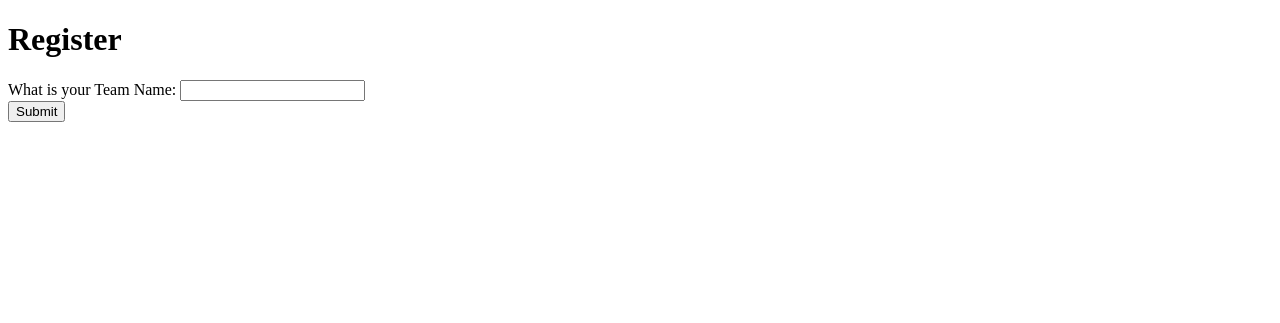
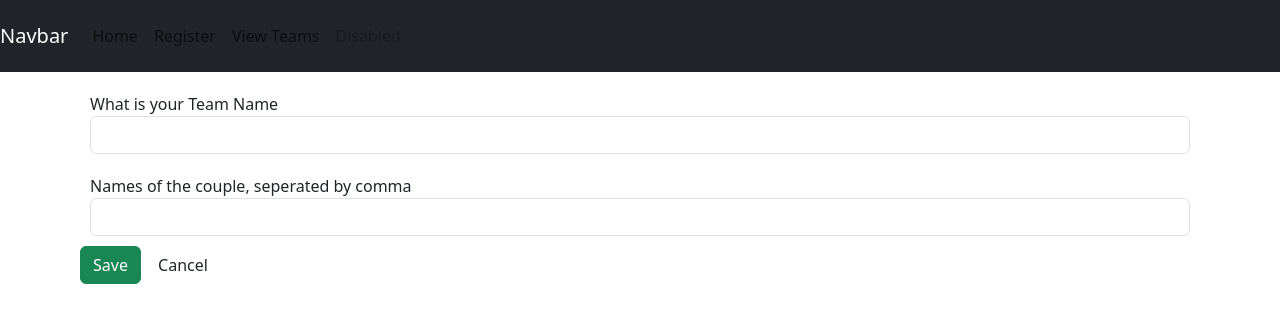
Before and after one commit to Krigovsky/CC, a Django app: page /cocktail/registraition/ in a window 1280 px wide. Shown: the top 323 px of the page. Run offline with Django 5.2, Linux system fonts and the light colour scheme; some libraries are stand-ins or nearby versions.

Commit message:
Update at end of the day

```diff
--- a/cocktail_comp/forms.py
+++ b/cocktail_comp/forms.py
@@ -1,4 +1,12 @@
 from django import forms
 
 class RegisterForm (forms.Form):
+    def __init__ (self, *args, **kwargs):
+        super().__init__(*args, **kwargs)
+
+        self.fields['team_name'].widget.attrs['class'] = 'form-control'
+        self.fields['partner_names'].widget.attrs['class'] = 'form-control'
+        # self.fields['team_name'].widget.attrs['class'] = 'form-label'
+
     team_name = forms.CharField(label="What is your Team Name", max_length=50)
+    partner_names = forms.CharField(label="Names of the couple, seperated by comma", max_length=100)
--- a/cocktail_comp/models.py
+++ b/cocktail_comp/models.py
@@ -7,6 +7,7 @@ from django.db import models
 
 class Couple (models.Model):
     team = models.CharField(max_length=200)
+    partner_names = models.CharField(max_length=200)
     golf_results = models.CharField(max_length=200, null=True)
     cocktail_results = models.CharField(max_length=200, null=True)
     past_results = models.CharField(max_length=200, null=True)
--- a/cocktail_comp/templates/cocktail/register.html
+++ b/cocktail_comp/templates/cocktail/register.html
@@ -1,21 +1,30 @@
-<!DOCTYPE html>
-<html>
-    <head>
-        <title>Welcome</title>
-    </head>
 
-    <body>
-        <div>
-            <h1>Register</h1>
-        </div>
+{% extends "template.html" %}
 
-        <div class="form-start">
-            <form action="/cocktail/view/" method="post">
-                {% csrf_token %}
-                {{form}}
-                <input type="submit" value="Submit">
-            </form>
-        </div>
+{% block content %}
 
-    </body>
-</html>
+    <div class="form-start">
+        <form action="/cocktail/view/" method="post">
+            {% csrf_token %}
+            {% for hidden in form.hidden_fields %}
+                {{ hidden }}
+            {% endfor %}
+
+            {% for field in form.visible_fields %}
+            <div class="form-group container">
+                <label for="{{ field.id_for_label }}">{{ field.label }}</label>
+                {{ field }}
+                {% for error in field.errors %}
+                    <span class="help-block">{{ error }}</span>
+                {% endfor %}
+
+            </div>
+            {% endfor %}
+          <button type="submit" class="btn btn-success">
+                  <span class="glyphicon glyphicon-ok"></span> Save
+                </button>
+                <a href="{% url 'cocktail:view' %}" class="btn btn-default">Cancel</a>
+          </form>
+    </div>
+
+{% endblock %}
--- /dev/null
+++ b/cocktail_comp/templates/template.html
@@ -0,0 +1,46 @@
+<!DOCTYPE html>
+<html>
+    <head>
+        <title>CC</title>
+        {% load bootstrap5 %}
+        {% bootstrap_css %}
+        {% bootstrap_javascript %}
+        {% load widget_tweaks  %}
+        <style>
+          .container {
+            padding: 10px;
+          }
+        </style>
+    </head>
+
+    <body>
+        <div id="top-nav">
+            <nav class="navbar navbar-expand-lg navbar-dark bg-dark">
+                <a class="navbar-brand" href="#">Navbar</a>
+                <div class=" navbar" id="navbarNav">
+                  <ul class="navbar-nav">
+                    <li class="nav-item active">
+                      <a class="nav-link" href="{% url 'cocktail:index' %}">Home </a>
+                    </li>
+                    <li class="nav-item">
+                      <a class="nav-link" href="{% url 'cocktail:registraition' %}">Register</a>
+                    </li>
+                    <li class="nav-item">
+                      <a class="nav-link" href="{% url 'cocktail:view' %}">View Teams</a>
+                    </li>
+                    <li class="nav-item">
+                      <a class="nav-link disabled" href="#">Disabled</a>
+                    </li>
+                  </ul>
+                </div>
+              </nav>
+        </div>
+
+        <div id="content" class="container">
+            {% block content%}
+            {% endblock %}
+        </div>
+
+
+    </body>
+</html>
--- a/cocktail_comp/urls.py
+++ b/cocktail_comp/urls.py
@@ -2,7 +2,7 @@ from django.urls import path
 from . import views
 
 
-app_name = "polls"
+app_name = "cocktail"
 
 urlpatterns = [
     path("", views.index, name='index'),
--- a/cocktail_comp/views.py
+++ b/cocktail_comp/views.py
@@ -7,16 +7,17 @@ from django.views import generic
 
 from .models import Couple
 from .forms import RegisterForm
-
+from .utils import split_names, decode_name
 # Create your views here.
 def index (request):
     return render(request, "cocktail/index.html")
 
 def registraition (request):
     print("On registration page")
-
+    template = loader.get_template("cocktail/register.html")
     form = RegisterForm()
-    return render(request, "cocktail/register.html", { "form":form })
+    context = { "form":form }
+    return HttpResponse(template.render(context, request))
 
 def view (request):
 
@@ -26,12 +27,15 @@ def view (request):
 
         if form.is_valid():
             print("Name from form -> ", form.cleaned_data["team_name"])
-            cpl_session = Couple.objects.create(team=form.cleaned_data["team_name"])
+            # print("Partner names -> ", form.cleaned_data["partner_names"], type(form.cleaned_data["partner_names"]))
+            names = split_names(form.cleaned_data["partner_names"])
+            cpl_session = Couple.objects.create(team=form.cleaned_data["team_name"], partner_names=names)
 
 
-        couples = get_list_or_404(Couple)
-        print("Couple -> ", couples, type(couples))
-        print("Name -> ", couples[0].team)
-        return render(request, "cocktail/view.html", { "couples" : couples})
-    else:
-        return HttpResponse("Problem gone wrong")
+    couples = get_list_or_404(Couple)
+    print("Couple -> ", couples, type(couples))
+    print("Name -> ", couples[0].team)
+    for couple in couples:
+        print(couple.team, '-> ', couple.partner_names, '-> ', type(couple.partner_names))
+        couple_name = decode_name(couple.partner_names)
+    return render(request, "cocktail/view.html", { "couples" : couples})
--- a/mysite/settings.py
+++ b/mysite/settings.py
@@ -38,6 +38,10 @@ INSTALLED_APPS = [
     'django.contrib.messages',
     'django.contrib.staticfiles',
     'cocktail_comp.apps.CocktailCompConfig',
+    'bootstrap5',
+    'widget_tweaks',
+
+
 ]
 
 MIDDLEWARE = [
```
Also changed, not shown: cocktail_comp/templates/cocktail/index.html (+4 -17 lines), cocktail_comp/templates/cocktail/view.html (+4 -6 lines), cocktail_comp/utils.py (added, +13 -0 lines), cocktail_comp/migrations/0002_couple_partner_names.py (added), db.sqlite3, 2 other files.
